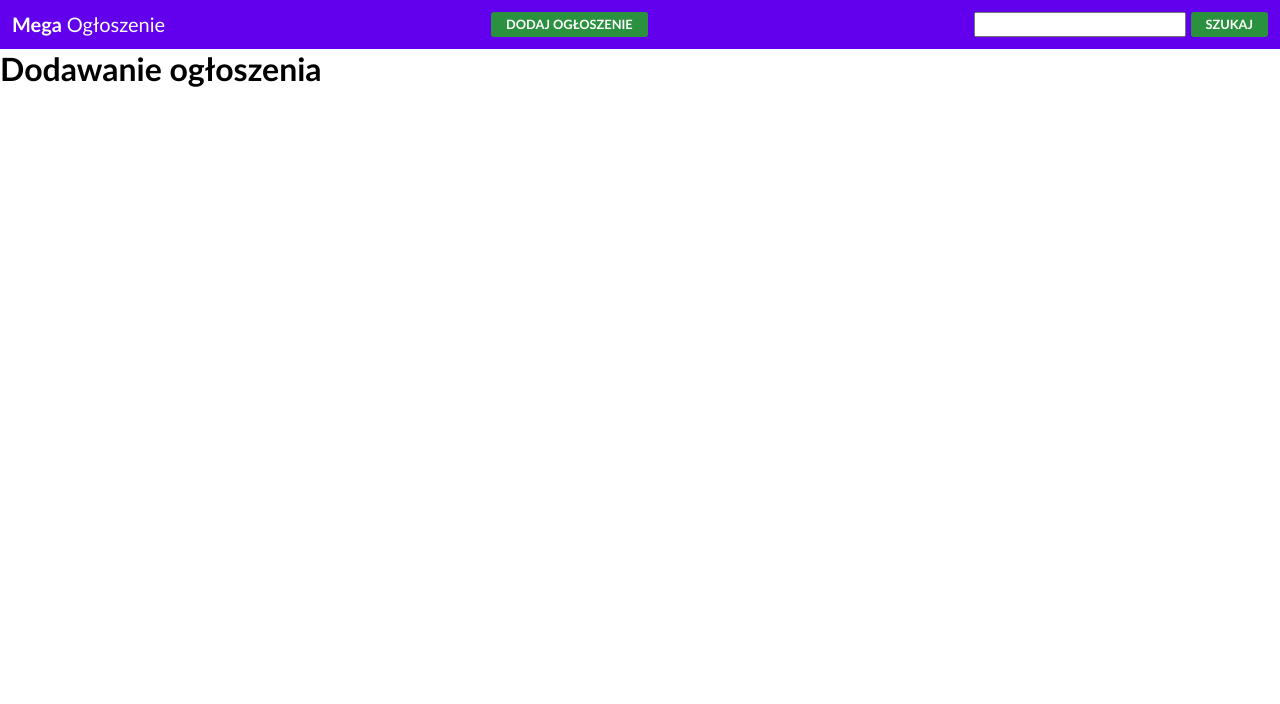
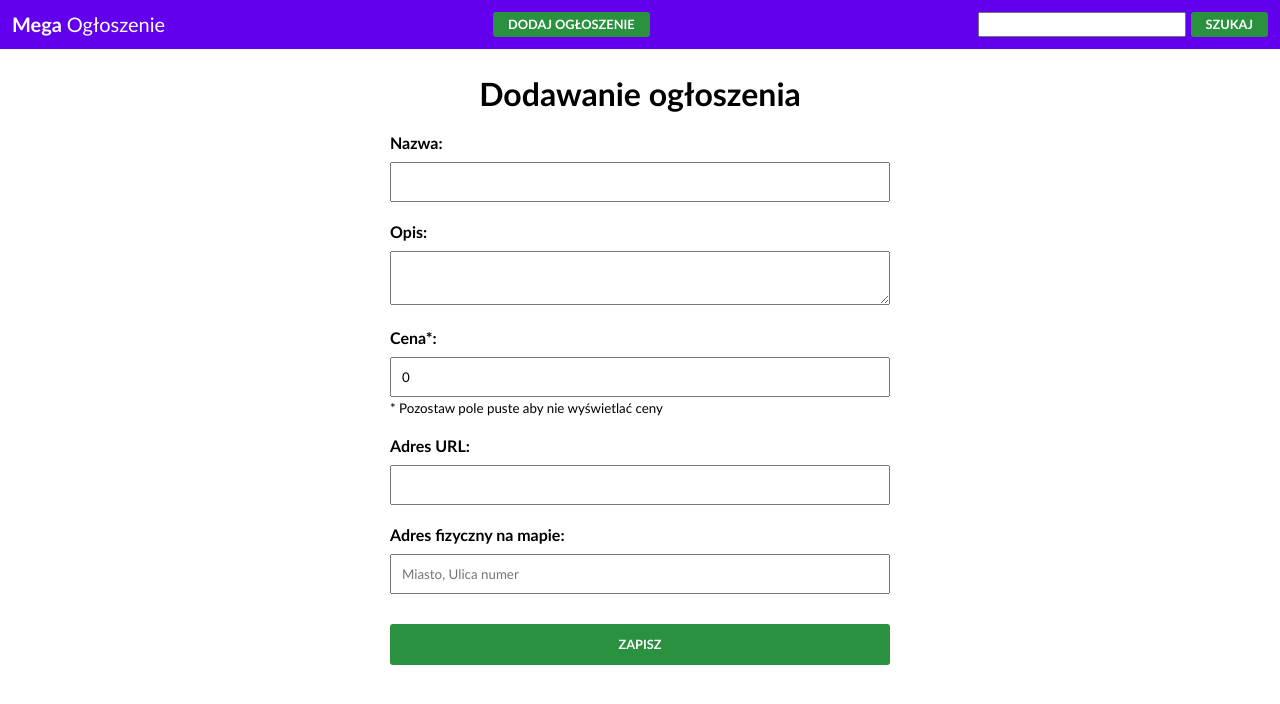
Before and after one commit to Dawid-Kordos/MegaAdsFront, a React (Create React App) app: page /add in a window 1280 px wide. Shown: the top 704 px of the page. Built offline with nearby package versions, Linux system fonts and the light colour scheme.

Commit message:
Added geocoding to translate address to coordinates and finished form for adding new ad.

```diff
--- a/src/App.tsx
+++ b/src/App.tsx
@@ -3,7 +3,7 @@
 import {SearchContext} from "./contexts/search.context";
 import {Header} from "./components/layout/Header";
 import {Map} from './components/Map/Map';
-import {AddForm} from './components/AdForm/AddForm';
+import {AddForm} from './components/AddForm/AddForm';
 
 export const App = () => {
     const [search, setSearch] = useState('');
--- a/src/components/AdForm/AddForm.tsx
+++ /dev/null
@@ -1,9 +0,0 @@
-import React from "react";
-
-export const AddForm = () => {
-    return(
-        <form action="">
-            <h1>Dodawanie ogłoszenia</h1>
-        </form>
-    )
-};
--- /dev/null
+++ b/src/components/AddForm/AddForm.css
@@ -0,0 +1,34 @@
+.add-form {
+    width: 500px;
+    margin: 25px auto;
+}
+
+.add-form h1 {
+    text-align: center;
+}
+
+.add-form p {
+    margin-top: 20px;
+}
+
+.add-form label {
+    display: block;
+    font-weight: bold;
+    margin-bottom: 20px;
+}
+
+.add-form input, .add-form textarea {
+    width: 100%;
+    margin-top: 10px;
+    padding: 10px;
+}
+
+.add-form small {
+    font-weight: normal;
+}
+
+.add-form button {
+    padding: 10px;
+    margin-top: 10px;
+    width: 100%;
+}
--- /dev/null
+++ b/src/components/AddForm/AddForm.tsx
@@ -0,0 +1,120 @@
+import React, {SyntheticEvent, useState} from "react";
+import {Btn} from "../common/Btn";
+import {geocode} from "../../utils/geocoding";
+
+import './AddForm.css';
+
+export const AddForm = () => {
+    const [loading, setLoading] = useState(false);
+    const [id, setId] = useState('');
+    const [form, setForm] = useState({
+        name: '',
+        description: '',
+        price: 0,
+        url: '',
+        address: '',
+    });
+
+    const updateForm = (key: string, value: string | number) => {
+        setForm(form => ({
+            ...form,
+            [key]: value,
+        }));
+    };
+
+    const saveAd = async (e: SyntheticEvent) => {
+        e.preventDefault();
+        setLoading(true);
+        try {
+            const {lat, lon} = await geocode(form.address);
+
+            const res = await fetch('http://localhost:3001/ad', {
+                method: 'POST',
+                headers: {
+                    'Content-Type':'application/json',
+                },
+                body: JSON.stringify({
+                  ...form,
+                  lat,
+                  lon,
+                }),
+            });
+
+            const data = await res.json();
+            setId(data.id);
+        } finally {
+            setLoading(false);
+        }
+    };
+
+
+    if (loading) {
+        return <h2>Trwa dodawanie ogłoszenia...</h2>
+    }
+
+    if(id){
+        return <h2>Twoje ogłoszenie {form.name} zostało poprawnie dodane do serwisu pod ID: {id}.</h2>
+    }
+
+    return (
+        <form action="" className='add-form' onSubmit={saveAd}>
+            <h1>Dodawanie ogłoszenia</h1>
+            <p>
+                <label>
+                    Nazwa: <br/>
+                    <input
+                        type="text"
+                        name='name'
+                        required
+                        maxLength={99}
+                        value={form.name}
+                        onChange={e => updateForm(e.target.name, e.target.value)}
+                    />
+                </label>
+                <label>
+                    Opis: <br/>
+                    <textarea
+                        name='description'
+                        maxLength={999}
+                        value={form.description}
+                        onChange={e => updateForm(e.target.name, e.target.value)}
+                    />
+                </label>
+                <label>
+                    Cena*: <br/>
+                    <input
+                        type="number"
+                        name='price'
+                        maxLength={9999999}
+                        value={form.price}
+                        onChange={e => updateForm(e.target.name, Number(e.target.value))}
+                    />
+                    <small>* Pozostaw pole puste aby nie wyświetlać ceny</small>
+                </label>
+                <label>
+                    Adres URL: <br/>
+                    <input
+                        type="url"
+                        name='url'
+                        required
+                        maxLength={99}
+                        value={form.url}
+                        onChange={e => updateForm(e.target.name, e.target.value)}
+                    />
+                </label>
+                <label>
+                    Adres fizyczny na mapie: <br/>
+                    <input
+                        type="text"
+                        name='address'
+                        required
+                        placeholder='Miasto, Ulica numer'
+                        value={form.address}
+                        onChange={e => updateForm(e.target.name, e.target.value)}
+                    />
+                </label>
+                <Btn text='Zapisz' />
+            </p>
+        </form>
+    )
+};
--- a/src/index.css
+++ b/src/index.css
@@ -1,5 +1,6 @@
 * {
   margin: 0;
   padding: 0;
+  box-sizing: border-box;
   font-family: Calibri;
 }
--- /dev/null
+++ b/src/utils/geocoding.ts
@@ -0,0 +1,11 @@
+export const geocode = async (address: string): Promise<{
+    lat: number;
+    lon: number;
+}> => {
+    const geoRes = await fetch(`https://nominatim.openstreetmap.org/search?format=json&q=${encodeURIComponent(address)}`);
+    const geoData = await geoRes.json();
+    const lat = parseFloat(geoData[0].lat);
+    const lon = parseFloat(geoData[0].lon);
+
+    return {lat, lon};
+}
```
